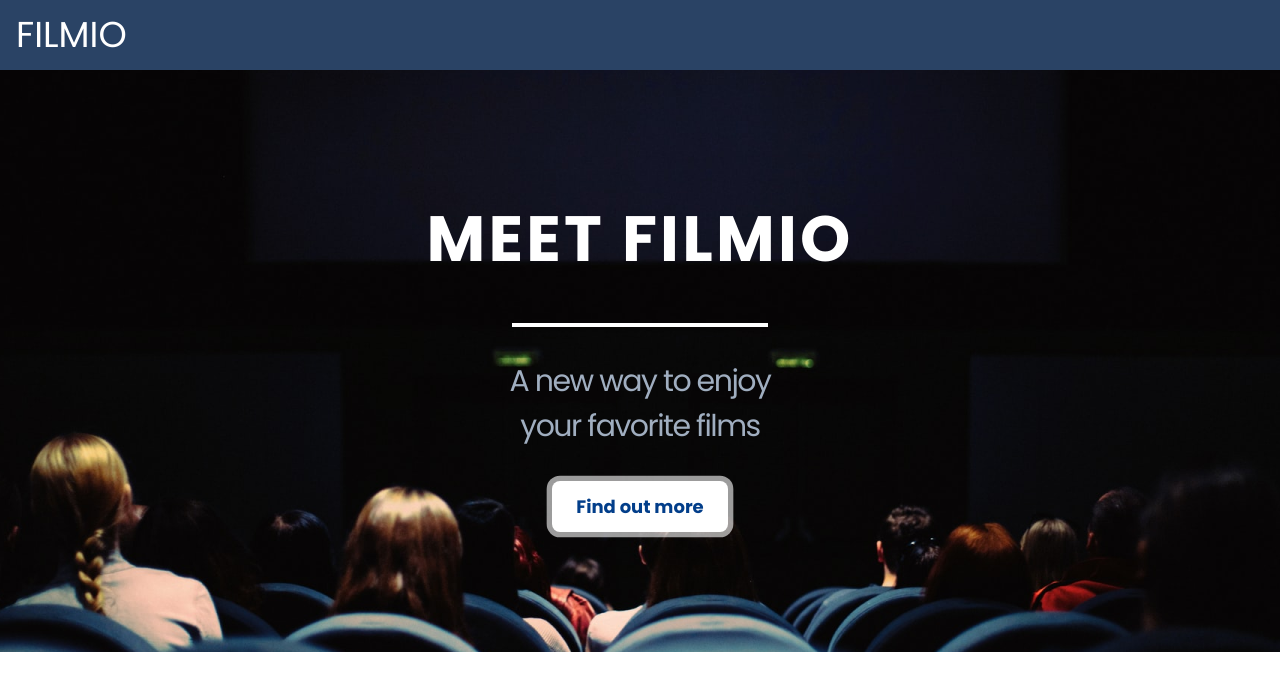
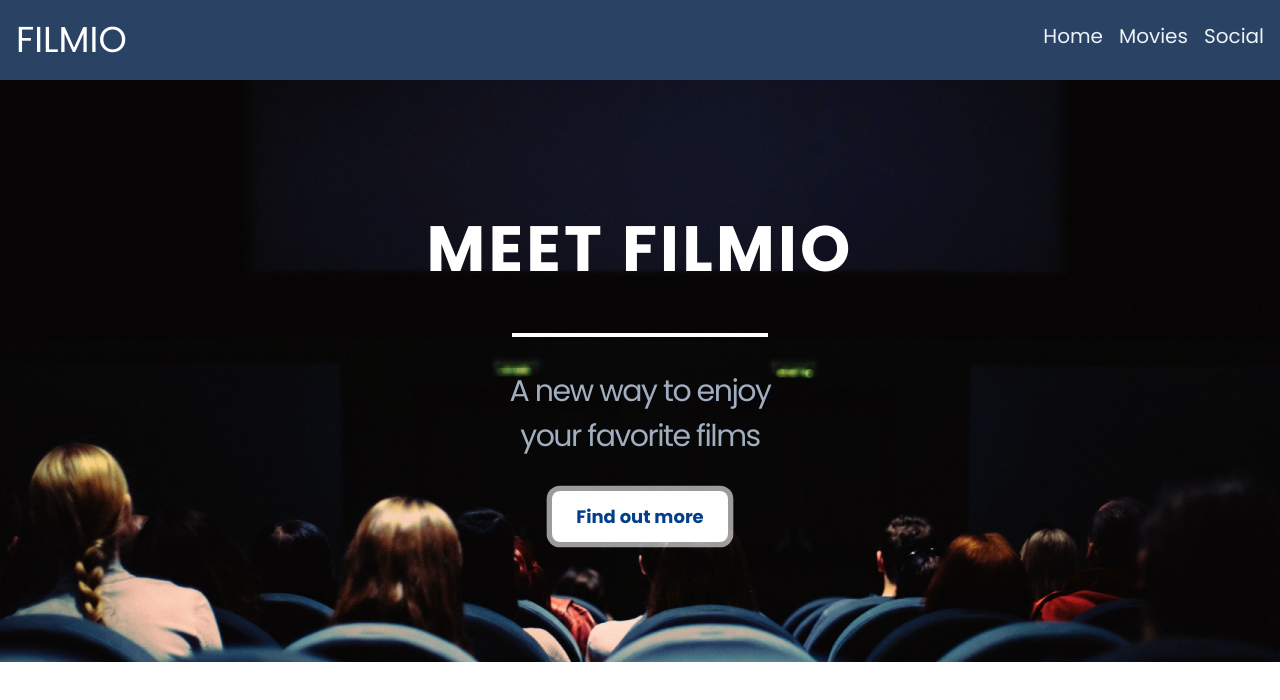
Before and after one commit to ktopouzi/filmio, a Vue app: page / in a window 1280 px wide. Shown: the top 700 px of the page. Built offline with nearby package versions, Linux system fonts and the light colour scheme.

Commit message:
improved header

```diff
--- a/src/components/Header.vue
+++ b/src/components/Header.vue
@@ -1,10 +1,12 @@
 <template>
-  <header class="bg-blue-900 sm:flex justify-between items-center">
-    <div class="flex justify-between items-center px-4 py-2">
+  <div class="header shadow-2xl">
+    <header
+      class="bg-blue-900 sm:flex justify-between items-center fixed w-full top-0 z-10"
+    >
+      <div class="flex justify-between items-center px-4 py-3">
         <div>
           <router-link to="/">
-          <h1 class="logo text-white text-4xl">FILMIO</h1>
-          {{links}}
+            <h1 class="logo text-white text-4xl text-bold">FILMIO</h1>
           </router-link>
         </div>
         <div class="sm:hidden">
@@ -13,7 +15,7 @@
             type="button"
             class="focus:text-white hover:text-white text-gray-400 focus:outline-none"
           >
-          <svg class="w-6 fill-current" viewBox="0 0 20 20">
+            <svg class="w-8 fill-current" viewBox="0 0 20 20">
               <path
                 v-if="isMenuOpen"
                 fill-rule="evenodd"
@@ -32,17 +34,18 @@
         </div>
       </div>
       <div
-      :class="isMenuOpen ? 'flex' : 'hidden'"
-      class="flex flex-row justify-center items-center text-gray-200 px-2 pt-2 pb-4 sm:flex"
+        :class="isMenuOpen ? 'flex bg-blue-900 relative top-0' : 'hidden'"
+        class="flex flex-row justify-center items-center text-gray-200 text-xl border-solid border-t border-white sm:border-none px-2 pt-2 pb-4 sm:flex"
       >
         <router-link
-        v-for="(link,idx) in routes.links"
+          v-for="(link,idx) in routes"
           :key="idx"
-        class="hover:bg-blue-800 rounded px-2 py-1"
+          class="header-menu__item hover:bg-blue-800 rounded px-2 py-1"
           :to="link.to"
         >{{link.name}}</router-link>
       </div>
     </header>
+  </div>
 </template>
 
 <script>
@@ -54,11 +57,15 @@ export default {
   },
   props: {
     routes: {
-      type: String
+      type: Array
     }
   }
 };
 </script>
 
 <style lang="scss" scoped>
+.header,
+header {
+  height: 10vh;
+}
 </style>
```
Lines whose indentation alone changed are shown as unchanged.
